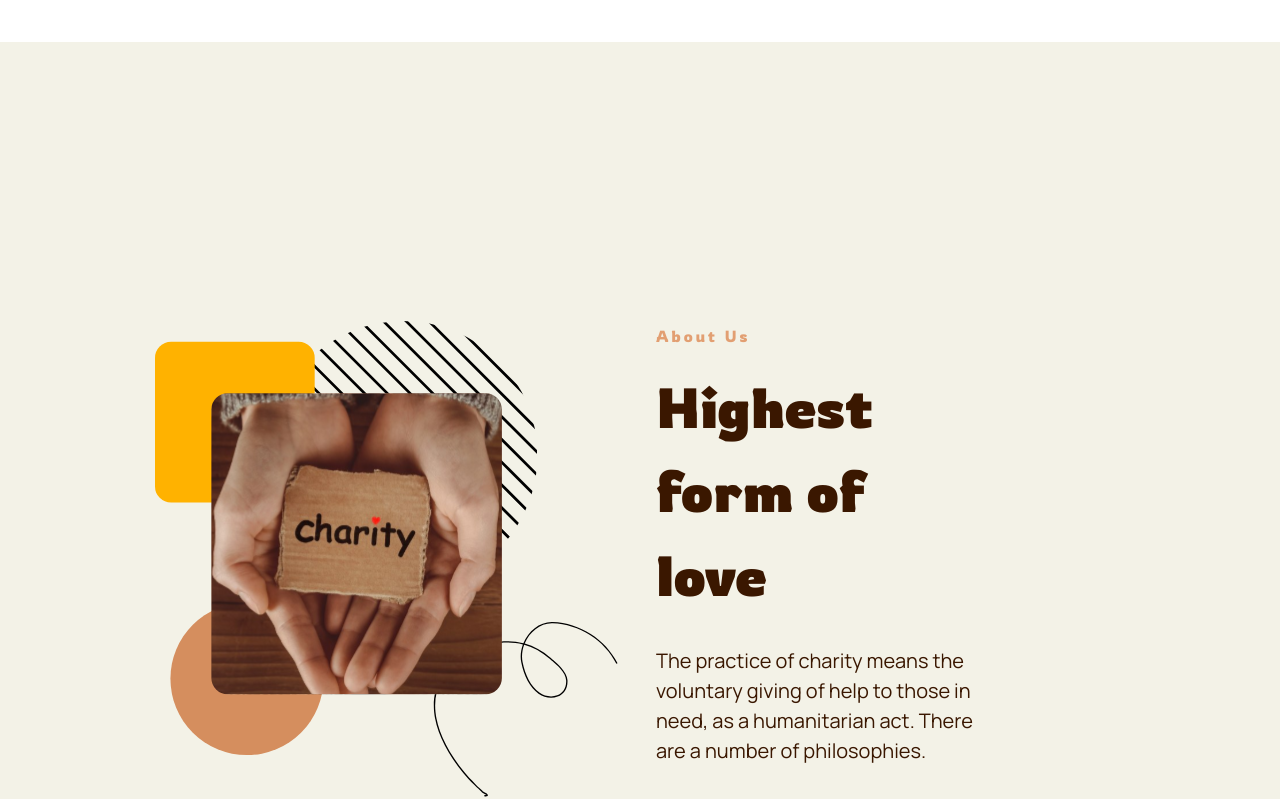
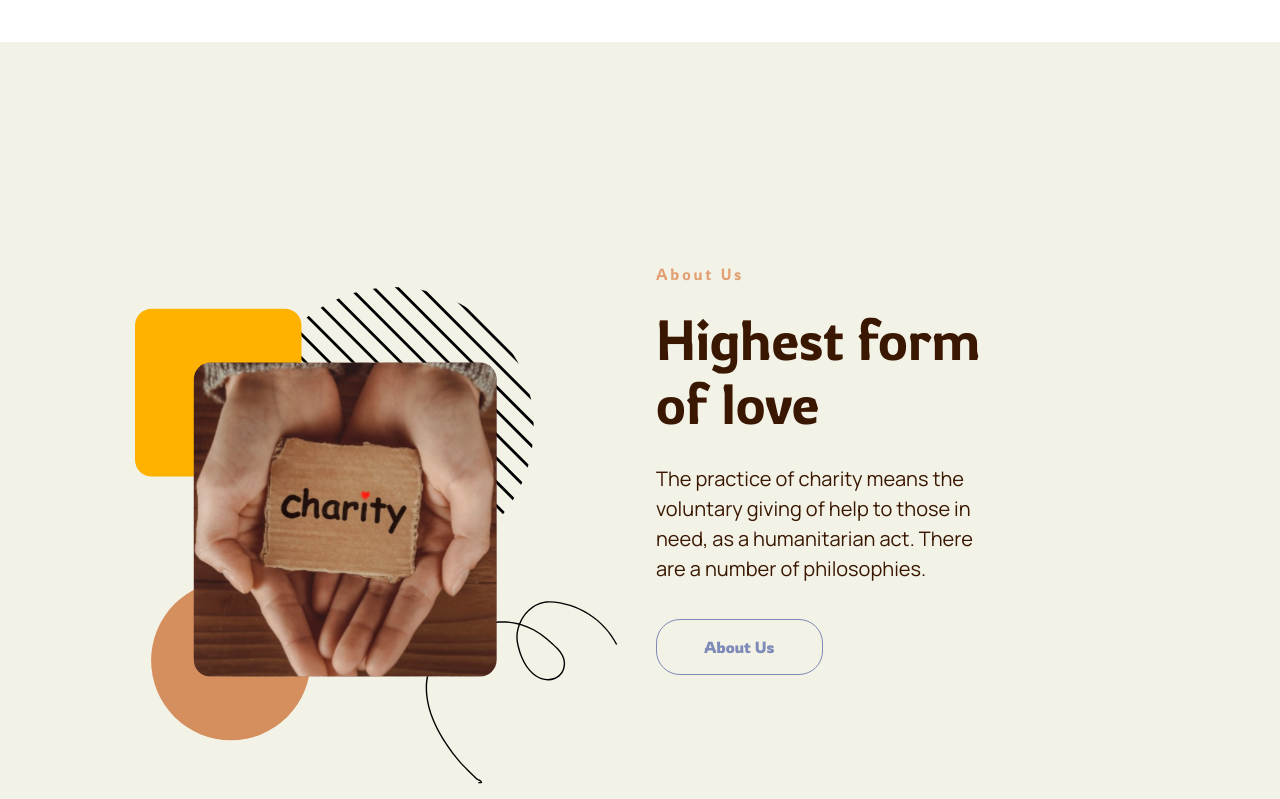
Before and after one commit to JamesGlik/CHARITY, a Next.js app in the folder my-app/: page / in a window 1280 px wide. Shown: the part 3600-4399 px from the top of the page. Built offline with nearby package versions, Linux system fonts and the light colour scheme.

Commit message:
fixed some bugs

```diff
--- a/my-app/components/atoms/Heading/Heading.tsx
+++ b/my-app/components/atoms/Heading/Heading.tsx
@@ -3,7 +3,7 @@ import { HeadingProps } from '../../../types/HeadingProps/HeadingProps';
 const Heading = ({ title, subtitle, className = '' }: HeadingProps) => {
   return (
     <div className={` ${className}`}>
-      <h2 className="text-[56px] sm:text-[40px] font-bold text-[#3A1700] pt-[17px] w-[70%] font-rowdies">{title}</h2>
+      <h2 className="text-[56px] md:text-[40px] font-light leading-[64px] md:leading-[48px] text-[#3A1700] pt-[17px] font-rowdies">{title}</h2>
       <p className="text-[20px] sm:w-[100%] sm:pr-[23px] text-[#3A1700] pt-[29px] w-[68%] font-manrope pb-[35px]">{subtitle}</p>
     </div>
   );
--- a/my-app/components/organisms/AboutSection/AboutSection.tsx
+++ b/my-app/components/organisms/AboutSection/AboutSection.tsx
@@ -6,19 +6,18 @@ import ImageCard from "../../atoms/ImageCard/ImageCard";
 
 const AboutSection = () => {
   return (
-    <div className="bg-[#F3F2E7] h-auto py-20">
-      <div className="mx-auto px-[155px] sm:px-6">
-
+    <div className="bg-[#F3F2E7] px-[135px] py-[175px] lg:px-[50px] md:px-[23px]">
+      <div className="">
         <div className="flex sm:flex-wrap items-center gap-8 sm:flex-col">
           <div className="w-1/2 sm:w-full">
             <ImageCard image="/about_us_image.svg" alt="About us image" />
           </div>
           <div className="w-1/2 sm:w-full sm:pl-[30px] sm:pt-[48px]">
-            <h1 className="font-medium text-[#E29F72] pt-[202px] sm:pt-5 tracking-[3px] font-rowdies">
+            <h1 className="font-light text-[#E29F72] tracking-[3px] font-rowdies leading-[32px]">
               About Us
             </h1>
             <Heading
-              title="Highest form of love"
+              title={<>Highest form <br/> of love</>}
               subtitle="The practice of charity means the voluntary giving of help to those in need, as a humanitarian act. There are a number of philosophies."
             />
             <PrimaryButton text="About Us" className=" " />
@@ -51,7 +50,6 @@ const AboutSection = () => {
             <ImageCard image="/volunteer_image.svg" alt="Volunteer image" />
           </div>
         </div>
-
       </div>
     </div>
   );
--- a/my-app/types/HeadingProps/HeadingProps.ts
+++ b/my-app/types/HeadingProps/HeadingProps.ts
@@ -1,5 +1,5 @@
 export type HeadingProps = {
-    title: string;
+    title: string | React.ReactNode;
     subtitle: string;
     className?: string;
 };
```
